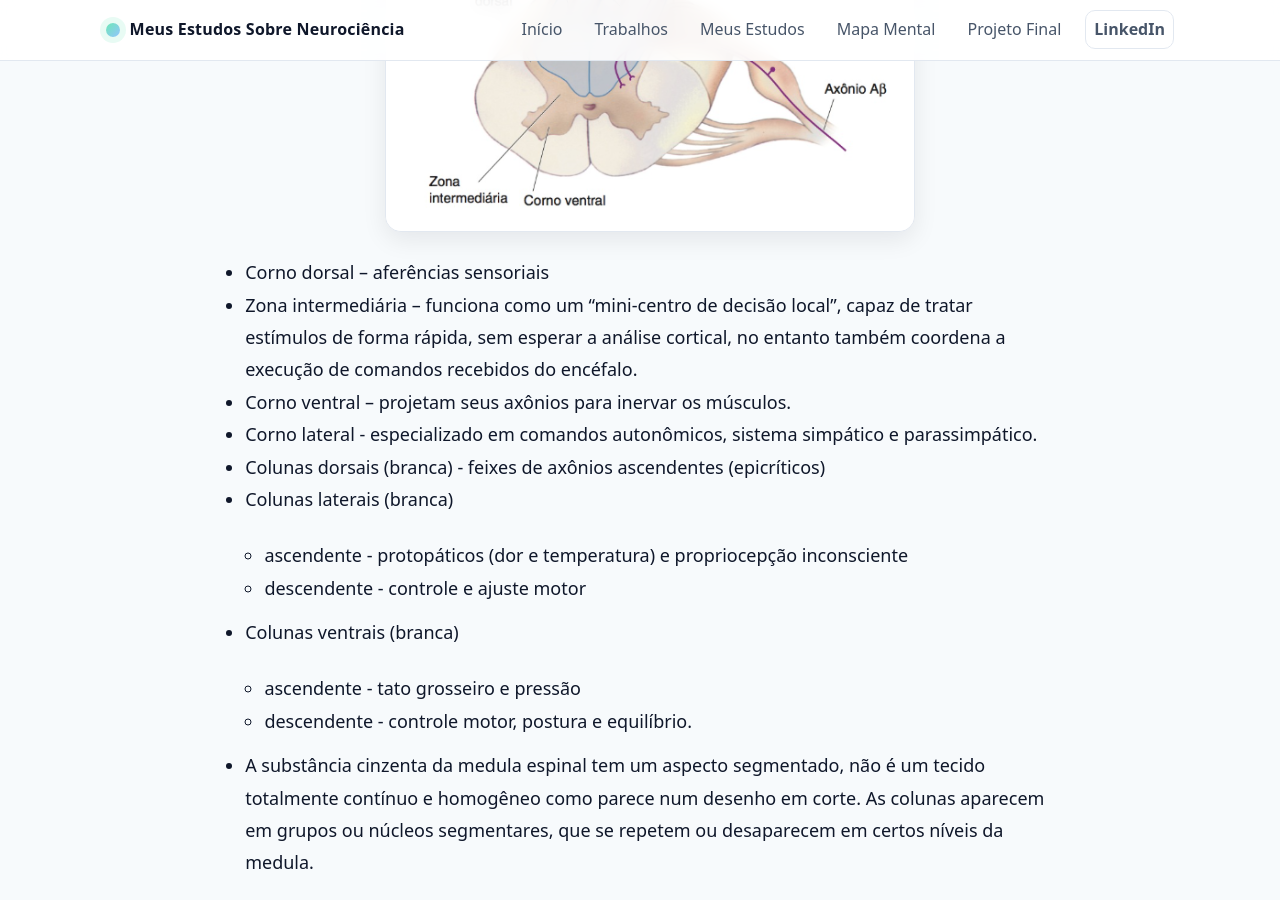
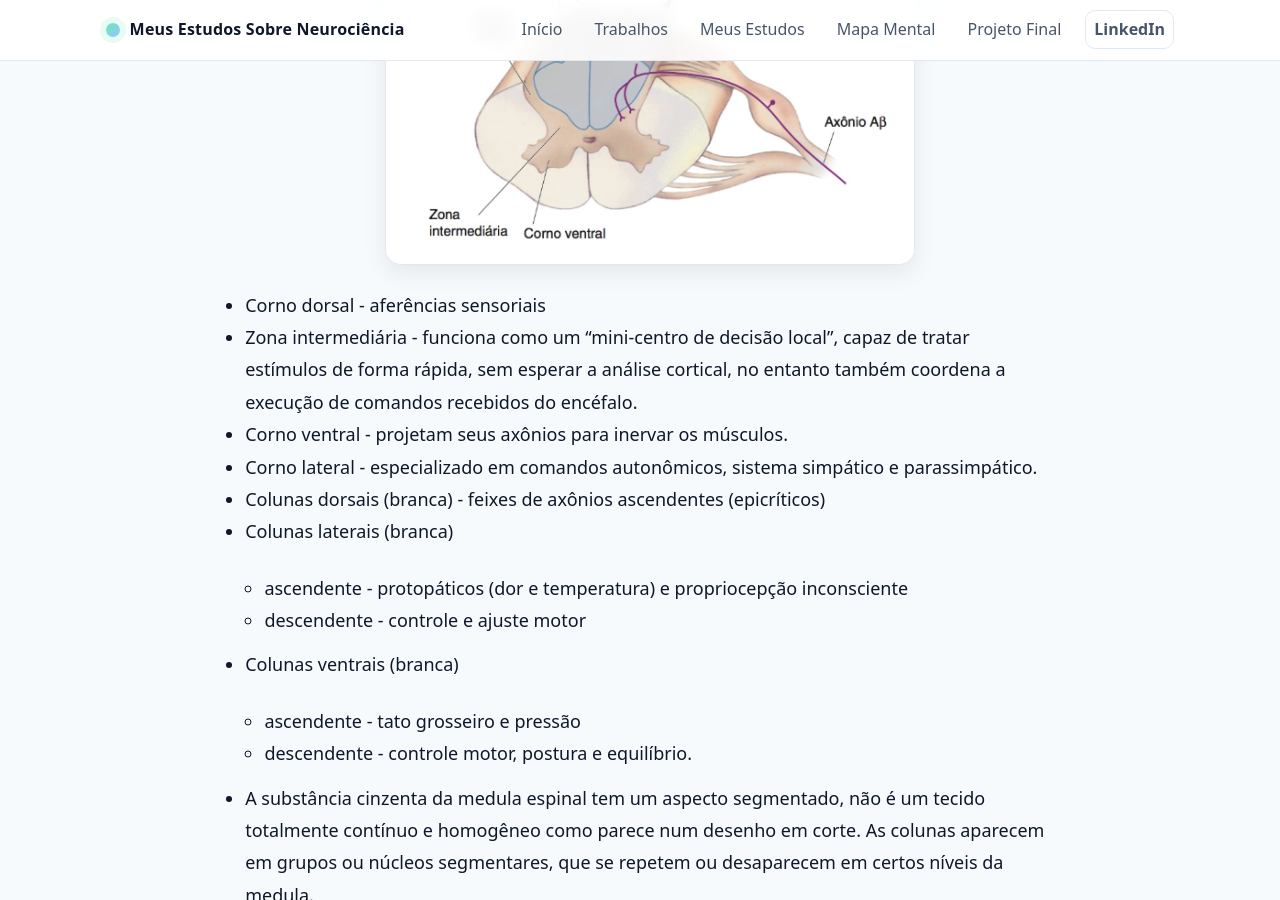
Before and after one commit to gdutramartins/neurociencia, a Jekyll site: the page built from estudos/medula.html, in a window 1280 px wide and 900 px high, scrolled down 3712 px. Built offline with Jekyll 4.4.1, drawn with Linux system fonts in a browser that asks for light colours.

Commit message:
ajuste medula

```diff
--- a/estudos/medula.html
+++ b/estudos/medula.html
@@ -71,16 +71,17 @@
                             A substância cinzenta é cercada por uma substância branca formada por axônios mielinizados que realizam conexões tanto
                             longas quanto curtas. A substância cinzenta de cada lado da medula é dividida em cornos dorsais (posteriores), cornos
                             ventrais e zonas intermediárias.
-                        </li>
-                        <li>
+                            <br/><br/>
                             <img src="../imagens/estudo-medula/organizacao-medula.png" alt="image" />
                         </li>
-                        <li>Corno dorsal – aferências sensoriais</li>
+
+
+                        <li>Corno dorsal - aferências sensoriais</li>
                         <li>
-                            Zona intermediária – funciona como um “mini-centro de decisão local”, capaz de tratar estímulos de forma rápida, sem
+                            Zona intermediária - funciona como um “mini-centro de decisão local”, capaz de tratar estímulos de forma rápida, sem
                             esperar a análise cortical, no entanto também coordena a execução de comandos recebidos do encéfalo.
                         </li>
-                        <li>Corno ventral – projetam seus axônios para inervar os músculos.</li>
+                        <li>Corno ventral - projetam seus axônios para inervar os músculos.</li>
                         <li>Corno lateral - especializado em comandos autonômicos, sistema simpático e parassimpático.</li>
                         <li>Colunas dorsais (branca) - feixes de axônios ascendentes (epicríticos)</li>
                         <li>Colunas laterais (branca)</li>
```
